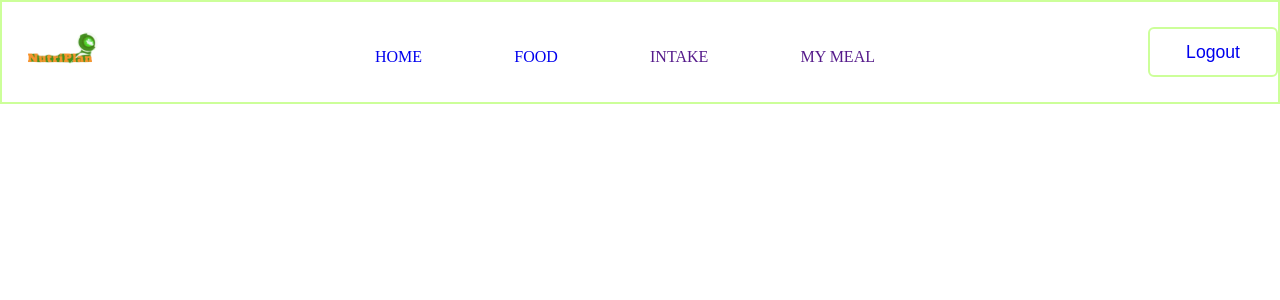
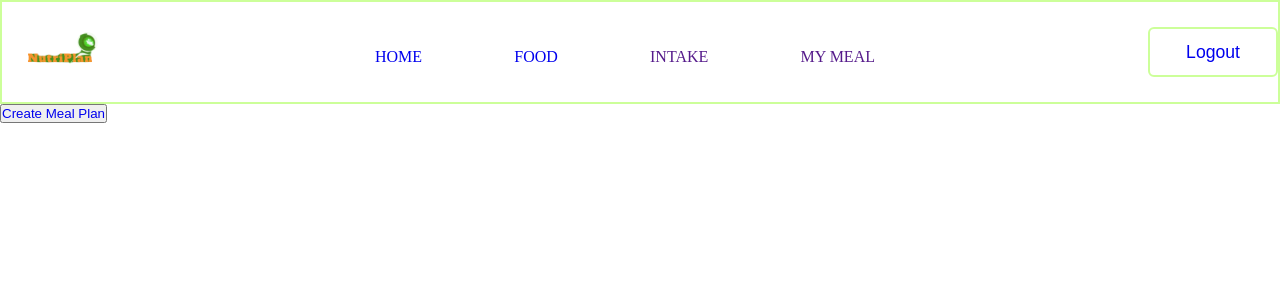
Before and after one commit to DadoveNonye/NutriPlan, a Flask app: page /index in a window 1280 px wide. Shown: the top 300 px of the page. Run offline with Flask 3, Linux system fonts and the light colour scheme; the visitor is signed in with stand-in values (Sample User, id 1).

Commit message:
Add "Create Meal Plan" button to index.html

```diff
--- a/app/templates/index.html
+++ b/app/templates/index.html
@@ -21,6 +21,9 @@
                <button class="mlogin" id="mealPlanDirection"> <a href="{{ url_for('auth.logout') }}">Logout</a></button>
         </section>
 
+        <button class="btn" id="about-us">
+            <a href="{{ url_for('api.create_meal_plan') }}">Create Meal Plan</a>
+          </button>
     </div>
 </body>
 </html>
```
